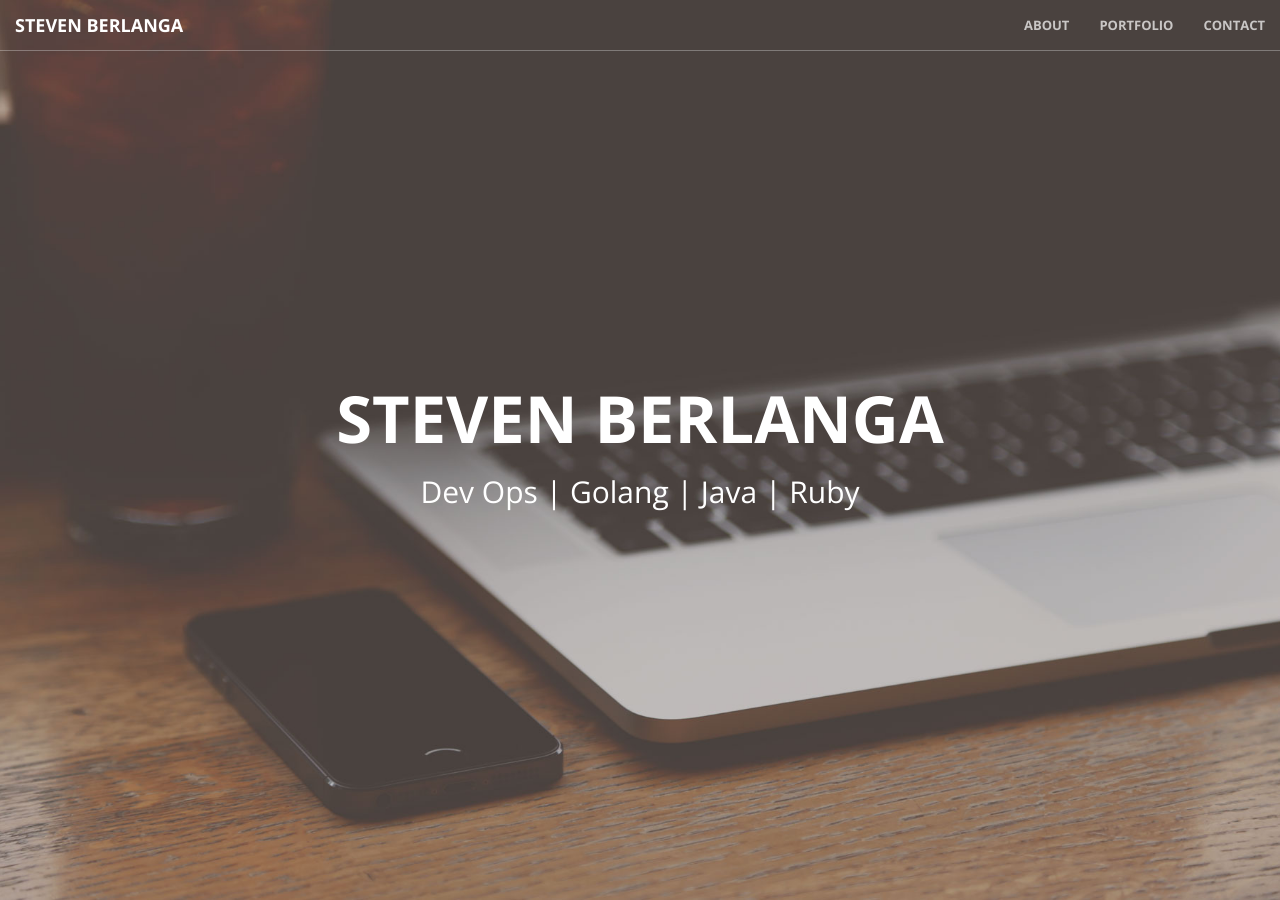
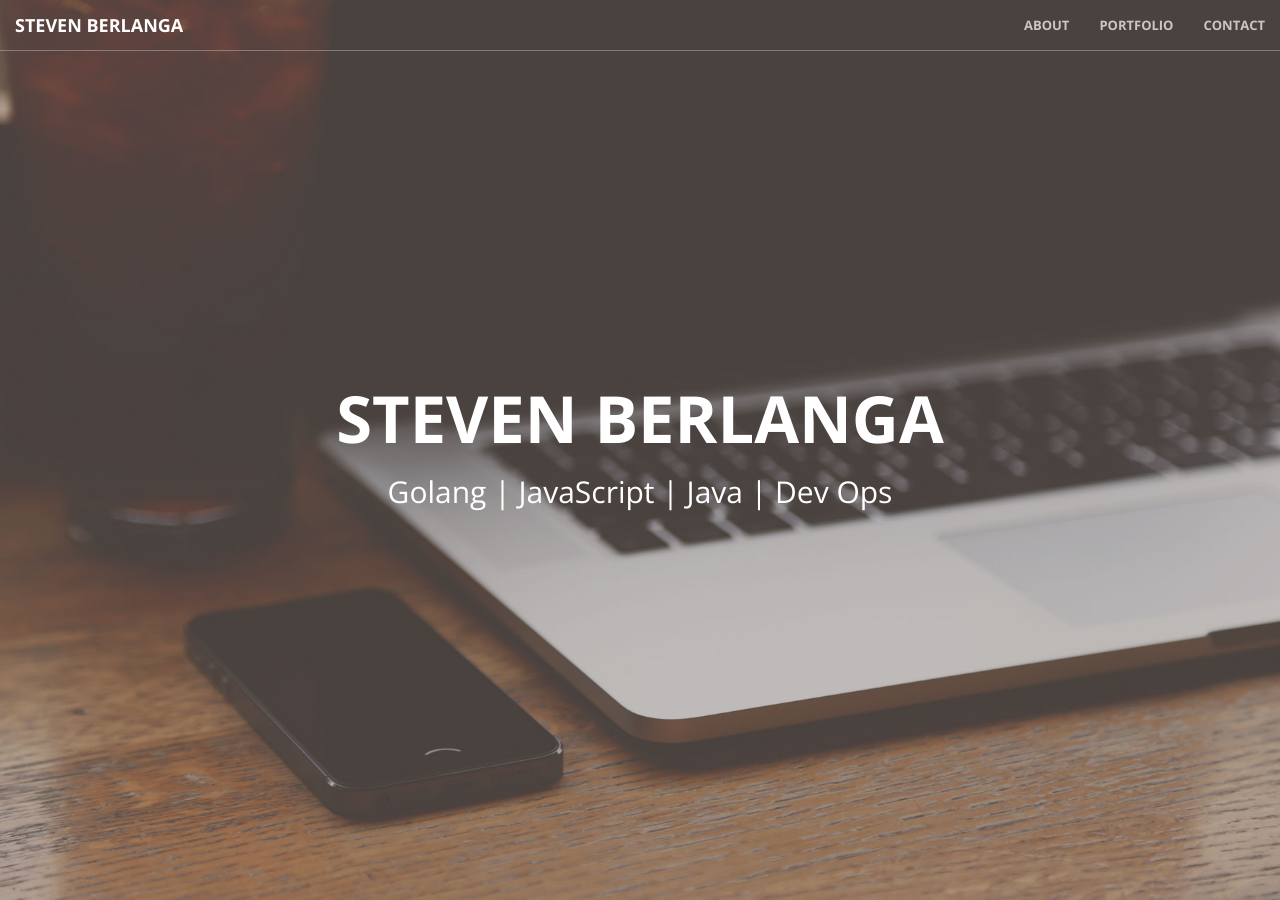
Before and after one commit to zabawaba99/zabawaba99.github.io, a Jekyll site: the page built from index.html, in a window 1280 px wide and 900 px high. Built offline with Jekyll 4.4.1, drawn with Linux system fonts in a browser that asks for light colours.

Commit message:
changing the order skills in the header.html

```diff
--- a/_includes/header.html
+++ b/_includes/header.html
@@ -2,6 +2,6 @@
     <div class="header-content">
         <div class="header-content-inner">
             <h1>Steven Berlanga</h1>
-            <h2> Dev Ops | Golang | Java | Ruby </h2>
+            <h2> Golang | JavaScript | Java | Dev Ops </h2>
     </div>
 </header>
```
